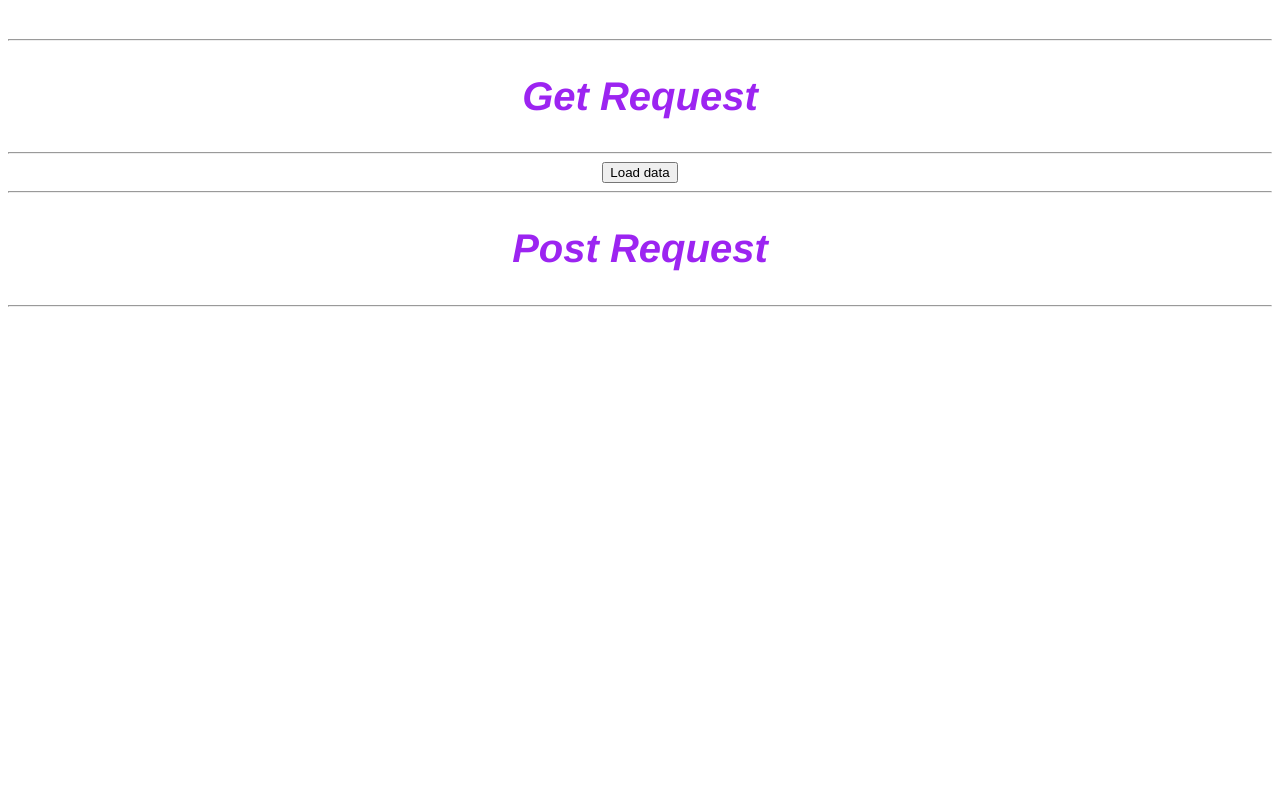
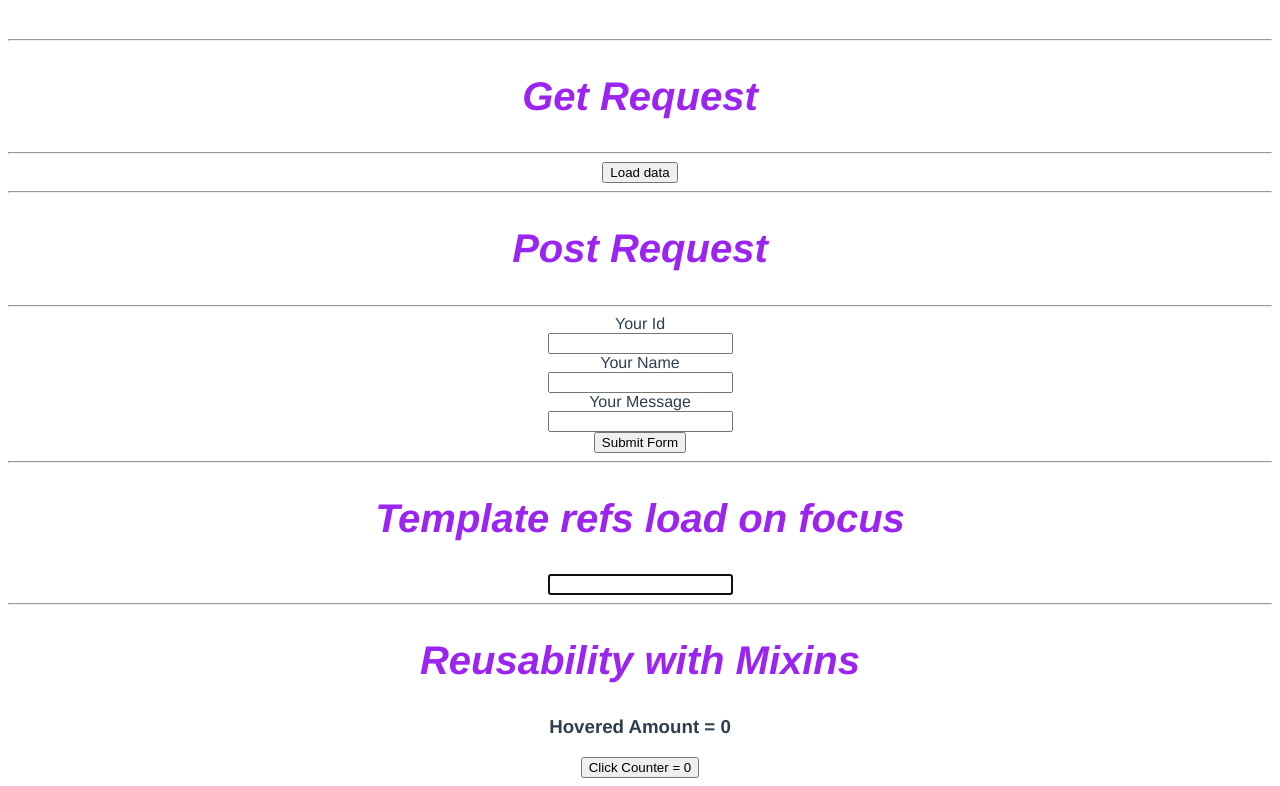
Before and after one commit to Samiul-Ahmed-96/vue-js-explore, a Vue app: page / in a window 1280 px wide. Shown: the part 6736-7522 px from the top of the page. Before the commit the page ends 7051 px from the top, so only its background shows below. Built offline with nearby package versions, Linux system fonts and the light colour scheme.

Commit message:
Added Mixins

```diff
--- a/src/App.vue
+++ b/src/App.vue
@@ -35,6 +35,14 @@
   <TabB v-if="activeTab === 'TabB'" />
   <TabC v-if="activeTab === 'TabC'" />
   <Request />
+  <hr>
+  <h2>Template refs load on focus</h2>
+  <div class="temRefs">
+    <input type="text" ref="inputRefs">
+  </div>
+
+  <HoverCounter/>
+  <ClickCounter/>
 </template>
 
 <script>
@@ -48,9 +56,14 @@ import TabA from "./components/TabA.vue";
 import TabB from "./components/TabB.vue";
 import TabC from "./components/TabC.vue";
 import Request from "./components/Request.vue";
+import HoverCounter from "./components/HoverCounter.vue";
+import ClickCounter from "./components/ClickCounter.vue";
 
 export default {
   name: "App",
+  mounted(){
+    this.$refs.inputRefs.focus()
+  },
   components: {
     Binding,
     Methods,
@@ -62,7 +75,11 @@ export default {
     TabB,
     TabC,
     Request,
+    HoverCounter,
+    ClickCounter
+
   },
+
   data() {
     return {
       popupShow: false,
--- /dev/null
+++ b/src/components/ClickCounter.vue
@@ -0,0 +1,18 @@
+<template>
+    <div>
+        <button @click="increaseCount">Click Counter = {{count}}</button>
+    </div>
+</template>
+
+<script>
+import CounterMixin from '../components/counterMixin';
+    export default {
+        name : "Click-Amount",
+        mixins : [CounterMixin],
+
+    }
+</script>
+
+<style scoped>
+
+</style>
--- /dev/null
+++ b/src/components/HoverCounter.vue
@@ -0,0 +1,19 @@
+<template>
+   <hr> <h2>Reusability with Mixins</h2>
+    <div>
+        <h3 @mouseover="increaseCount"> Hovered Amount = {{count}}</h3>
+    </div>
+</template>
+
+<script>
+import CounterMixin from '../components/counterMixin';
+    export default {
+        name : "Hovered-Amount",
+        mixins : [CounterMixin],
+
+    }
+</script>
+
+<style scoped>
+
+</style>
--- a/src/components/Request.vue
+++ b/src/components/Request.vue
@@ -14,15 +14,43 @@
   <hr />
   <h2>Post Request</h2>
   <hr />
+  <div class="post">
+    <form @submit.prevent="formSubmit">
+      <div>
+        <label for="id">Your Id</label>
+        <br />
+        <input id="id" type="text" v-model="formData.userId" />
+      </div>
+      <div>
+        <label for="name">Your Name</label>
+        <br />
+        <input id="name" type="text" v-model="formData.name" />
+      </div>
+      <div>
+        <label for="message">Your Message</label>
+        <br />
+        <input id="message" type="text" v-model="formData.body" />
+      </div>
+      <button>Submit Form</button>
+    </form>
+  </div>
 </template>
 
 <script>
 import axios from "axios";
 export default {
   name: "request- area",
+  //   created() {
+  //     this.loadData();
+  //   },
   data() {
     return {
       posts: [],
+      formData: {
+        name: "",
+        userId: "",
+        body: "",
+      },
     };
   },
   methods: {
@@ -37,6 +65,12 @@ export default {
           console.log(err);
         });
     },
+    formSubmit() {
+      axios
+        .post("https://jsonplaceholder.typicode.com/posts", this.formData)
+        .then((res) => console.log(res.data))
+        .catch((err) => console.log(err));
+    },
   },
 };
 </script>
--- /dev/null
+++ b/src/components/counterMixin.js
@@ -0,0 +1,13 @@
+export default {
+    data(){
+        return{
+            count : 0 ,
+
+        }
+    },
+    methods:{
+        increaseCount(){
+            this.count += 1;
+        }
+    }
+}
```
